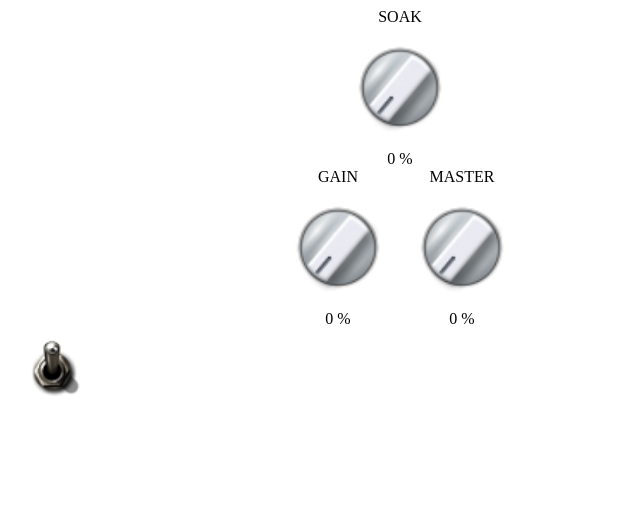
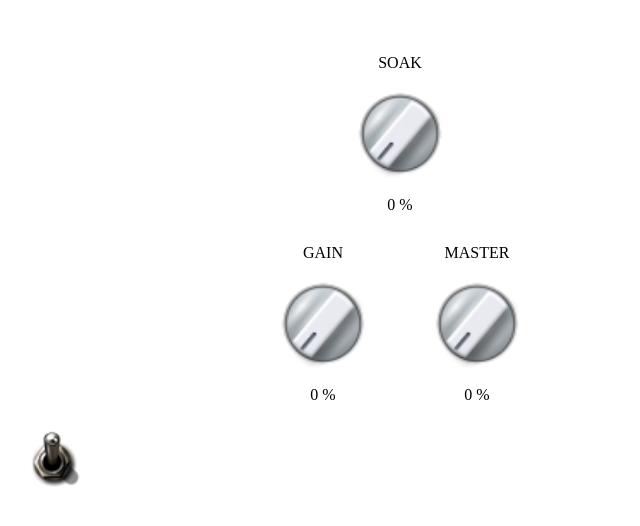
Before and after one commit to sami1979/1CONTROL, an Electron app: page main.html in a window 800 px wide. Shown: the whole page, without its empty margins (0-640 px from the left). Drawn offline with Linux system fonts and the light colour scheme.

```diff
--- a/main.css
+++ b/main.css
@@ -13,4 +13,9 @@
     display: flex;
     flex-direction: column;
     align-items: center;
+    margin: 15px;
 }
+
+#controls {
+    margin-top: 5%;
+}
--- a/main.html
+++ b/main.html
@@ -8,6 +8,7 @@
     <title>1Control</title>
 </head>
 <body>
+    <div id="controls">
         <div id="first-knob-row">
             <div class="knob-container">
                 <div>SOAK</div>
@@ -35,6 +36,7 @@
         </div>
         <input type="checkbox" id="switch" class="input-switch"
             data-src="./images/buttons/switch_offon.png" data-diameter="80" checked/>
+    </div>
     <script src="./input-knobs.js"></script>
     <script src="./button.js"></script>
 </body>
```
Lines whose indentation alone changed are shown as unchanged.
